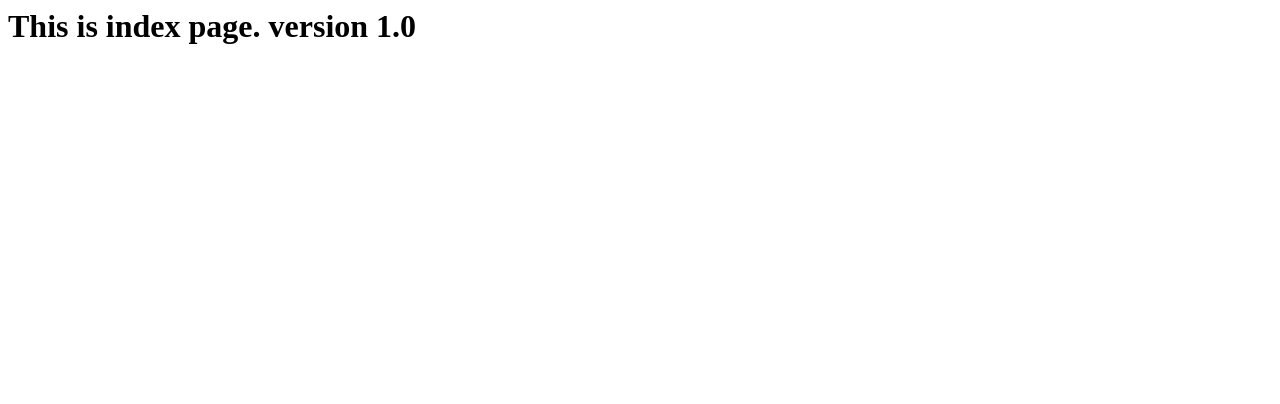
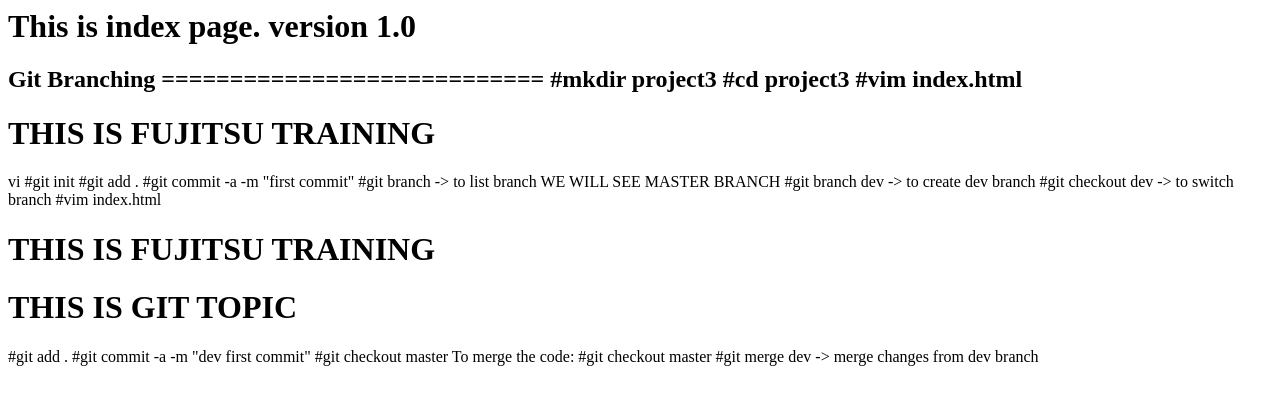
Before and after one commit to nyoezer/git_branch_demo, a plain HTML site: page index.html in a window 1280 px wide. Drawn offline with Linux system fonts and the light colour scheme.

Commit message:
index page updated

```diff
--- a/index.html
+++ b/index.html
@@ -1 +1,30 @@
 <h1> This is index page. version 1.0</h1>
+<h2>
+    Git Branching
+============================
+#mkdir project3
+#cd project3
+#vim index.html
+<h1> THIS IS FUJITSU TRAINING </h1>vi
+
+#git init
+#git add .
+#git commit -a -m "first commit"
+
+#git branch -> to list branch
+WE WILL SEE MASTER BRANCH
+
+#git branch dev -> to create dev branch
+#git checkout dev -> to switch branch
+
+#vim index.html
+<h1> THIS IS FUJITSU TRAINING </h1>
+<h1> THIS IS GIT TOPIC </h1>
+#git add .
+#git commit -a -m "dev first commit"
+#git checkout master
+
+To merge the code:
+#git checkout master
+#git merge dev -> merge changes from dev branch
+</h2>
```
